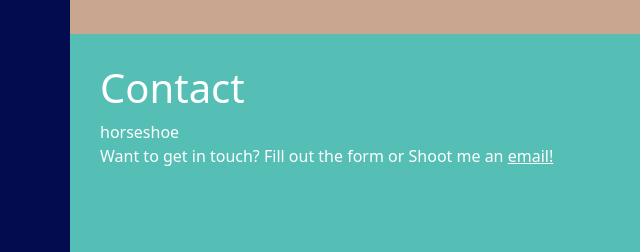
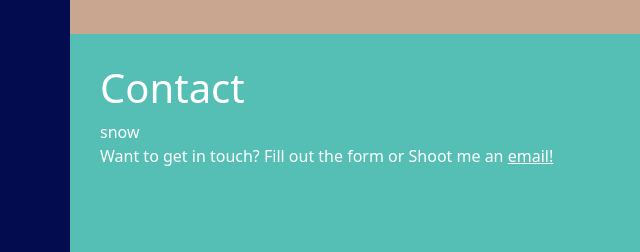
Before and after one commit to egzonaimeri/egzonaimeri.github.io, a plain HTML site: page index.html in a window 1280 px wide. Shown: the part 920-1172 px from the top of the page, 0-640 px from the left. Drawn offline with nearby package versions, Linux system fonts and the light colour scheme.

Commit message:
Changing to snow

```diff
--- a/index.html
+++ b/index.html
@@ -34,7 +34,7 @@
                 </div><!-- End of Col 12 -->
 
             </div> <!-- End of first row in contact-->
-            <div> horseshoe</div>
+            <div> snow</div>
             <div class="row"> <!-- 10/17 Felt off here, need to get text to show up-->
                 <div class="col-sm-12 col-md-6"> <!--SM and MD Mobile Responsiveness-->
                     Want to get in touch?  Fill out the form or Shoot me an <a href="mailto:exi1519@gmail.com">email!</a> <!-- <a href=" Mailto: EMAIL>" used to open your email so others can message-->
```
